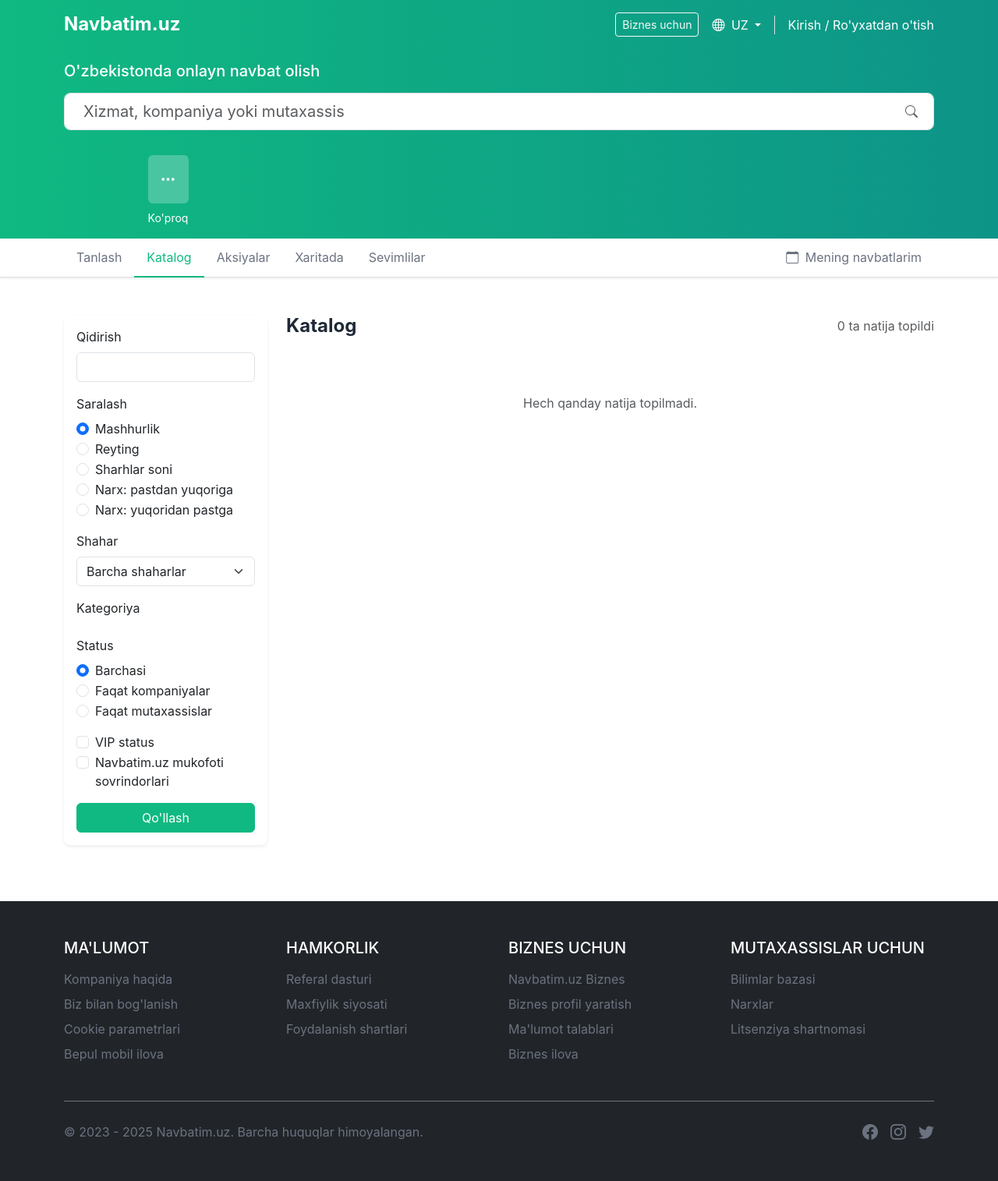
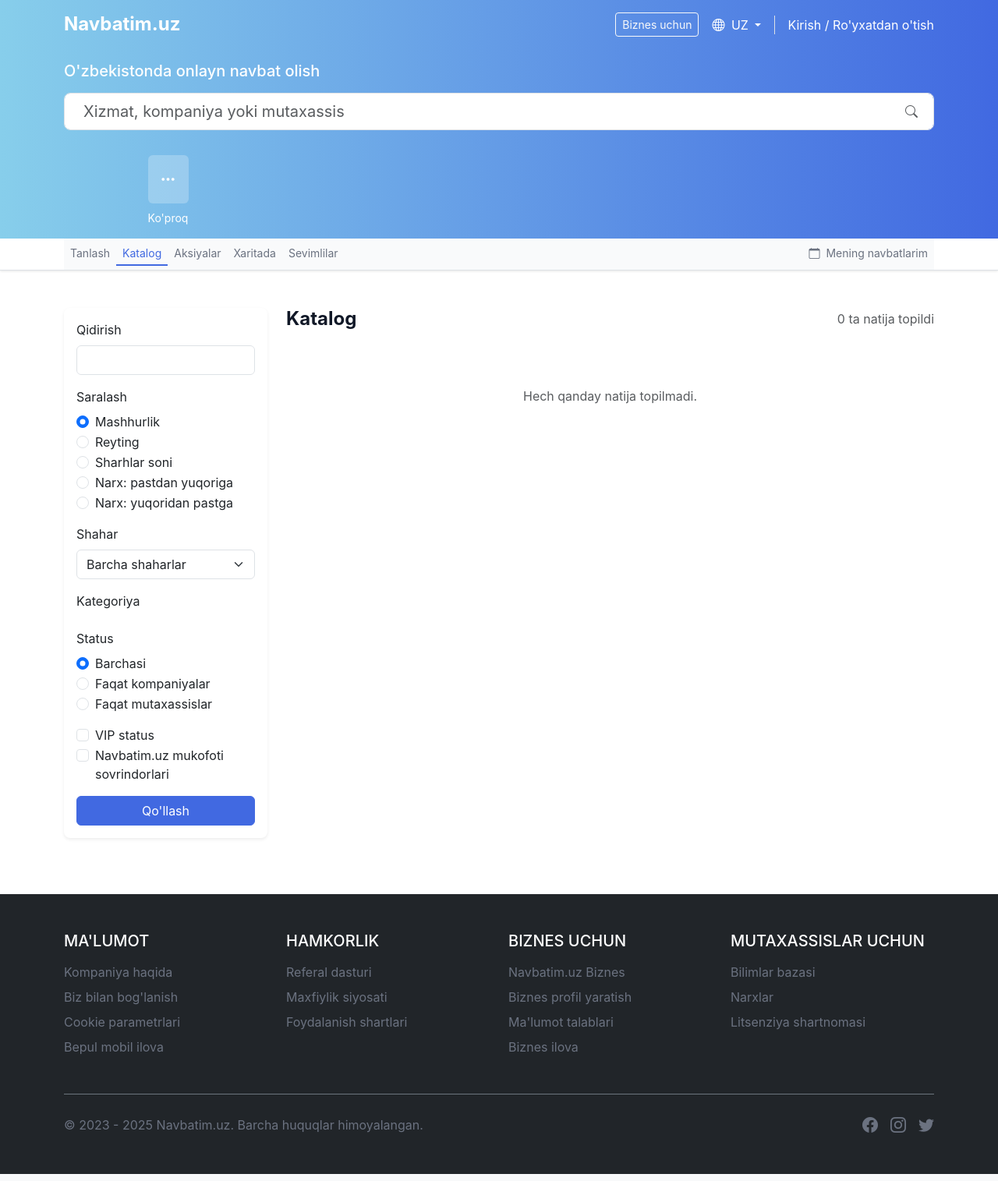
Before and after one commit to Cbekoder/navbatim-full-stack, a Django app: page /services/ in a window 1280 px wide. Shown: the whole page at 78% size. Run offline with Django 4.2, Linux system fonts and the light colour scheme; data that the repository does not hold is empty.

Commit message:
update +

```diff
--- a/static/css/styles.css
+++ b/static/css/styles.css
@@ -1,23 +1,21 @@
-/* Custom CSS for Navbatim.uz */
-
-/* Variables */
+/* Existing Variables and Styles (unchanged from previous) */
 :root {
-  --primary: #10b981;
-  --primary-dark: #059669;
-  --primary-light: #d1fae5;
-  --secondary: #f59e0b;
-  --secondary-light: #fef3c7;
-  --dark: #1f2937;
+  --primary: #4169E1;
+  --primary-dark: #2A4066;
+  --primary-light: #BFEAFD;
+  --secondary: #87CEEB;
+  --secondary-light: #E6F0FA;
+  --dark: #111827;
   --light: #f9fafb;
   --gray: #6b7280;
   --gray-light: #e5e7eb;
-  --danger: #ef4444;
-  --success: #10b981;
-  --warning: #f59e0b;
-  --info: #3b82f6;
+  --danger: #dc2626;
+  --success: #16a34a;
+  --warning: #facc15;
+  --info: #0ea5e9;
 }
 
-/* General Styles */
+/* General Styles (unchanged) */
 body {
   font-family: "Inter", -apple-system, BlinkMacSystemFont, "Segoe UI", Roboto, Oxygen, Ubuntu, Cantarell, "Open Sans",
     "Helvetica Neue", sans-serif;
@@ -25,6 +23,47 @@
   line-height: 1.5;
 }
 
+/* Navigation - Updated for Sticky and Minimize Behavior */
+.nav-tabs {
+  position: sticky;
+  top: 0;
+  z-index: 1000;
+  background-color: var(--light);
+  transition: height 0.3s ease, padding 0.3s ease;
+  height: 60px; /* Default height */
+  overflow: hidden;
+}
+
+.nav-tabs.minimized {
+  height: 40px; /* Minimized height */
+  padding: 0.25rem 0;
+}
+
+.nav-tabs .nav-link {
+  color: var(--gray);
+  border: none;
+  border-bottom: 2px solid transparent;
+  padding: 0.75rem 1rem;
+  transition: padding 0.3s ease, font-size 0.3s ease;
+}
+
+.nav-tabs.minimized .nav-link {
+  padding: 0.25rem 0.5rem;
+  font-size: 0.875rem; /* Slightly smaller text when minimized */
+}
+
+.nav-tabs .nav-link:hover {
+  color: var(--primary);
+  border-color: var(--primary-light);
+}
+
+.nav-tabs .nav-link.active {
+  color: var(--primary);
+  border-color: var(--primary);
+  background-color: transparent;
+}
+
+/* Rest of the CSS (unchanged) */
 a {
   color: var(--primary);
   text-decoration: none;
@@ -34,7 +73,7 @@
   color: var(--primary-dark);
 }
 
-/* Buttons */
+/* Buttons (unchanged) */
 .btn-primary {
   background-color: var(--primary);
   border-color: var(--primary);
@@ -57,57 +96,38 @@
   border-color: var(--primary);
 }
 
-/* Backgrounds */
+/* Backgrounds (unchanged) */
 .bg-primary {
   background-color: var(--primary) !important;
 }
 
 .bg-gradient-primary {
-  background: linear-gradient(to right, #10b981, #0d9488);
+  background: linear-gradient(to right, #87CEEB, #4169E1);
 }
 
 .bg-gradient-warning {
   background: linear-gradient(to right, #fef3c7, #fde68a);
 }
 
-/* Cards */
+/* Cards (unchanged) */
 .card {
   border-radius: 0.5rem;
   overflow: hidden;
 }
 
-/* Forms */
+/* Forms (unchanged) */
 .form-control:focus,
 .form-select:focus {
   border-color: var(--primary);
-  box-shadow: 0 0 0 0.25rem rgba(16, 185, 129, 0.25);
+  box-shadow: 0 0 0 0.25rem rgba(65, 105, 225, 0.25);
 }
 
-/* Navigation */
-.nav-tabs .nav-link {
-  color: var(--gray);
-  border: none;
-  border-bottom: 2px solid transparent;
-  padding: 0.75rem 1rem;
-}
-
-.nav-tabs .nav-link:hover {
-  color: var(--primary);
-  border-color: var(--primary-light);
-}
-
-.nav-tabs .nav-link.active {
-  color: var(--primary);
-  border-color: var(--primary);
-  background-color: transparent;
-}
-
-/* Header */
+/* Header (unchanged) */
 header {
   box-shadow: 0 1px 3px rgba(0, 0, 0, 0.1);
 }
 
-/* Utilities */
+/* Utilities (unchanged) */
 .object-fit-cover {
   object-fit: cover;
 }
@@ -124,7 +144,7 @@
   color: rgba(255, 255, 255, 0.5) !important;
 }
 
-/* Responsive adjustments */
+/* Responsive adjustments (unchanged) */
 @media (max-width: 768px) {
   .container {
     padding-left: 1rem;
--- a/templates/base.html
+++ b/templates/base.html
@@ -30,6 +30,22 @@
 
 <script src="https://cdn.jsdelivr.net/npm/bootstrap@5.3.0-alpha1/dist/js/bootstrap.bundle.min.js"></script>
 <script src="{% static 'js/main.js' %}"></script>
+<script>
+    let lastScrollTop = 0;
+
+    window.addEventListener('scroll', function () {
+        let currentScroll = window.pageYOffset || document.documentElement.scrollTop;
+
+        if (currentScroll > lastScrollTop) {
+            // Scrolling down - no change or maximize if already minimized
+            document.querySelector('.nav-tabs').classList.remove('minimized');
+        } else {
+            // Scrolling up - minimize
+            document.querySelector('.nav-tabs').classList.add('minimized');
+        }
+
+        lastScrollTop = currentScroll <= 0 ? 0 : currentScroll; // For Mobile or negative scrolling
+    });</script>
 {% block extra_js %}{% endblock %}
 </body>
 </html>
```
Also changed, not shown: styles/globals.css (+40 -27 lines). Lines whose indentation alone changed are shown as unchanged.
